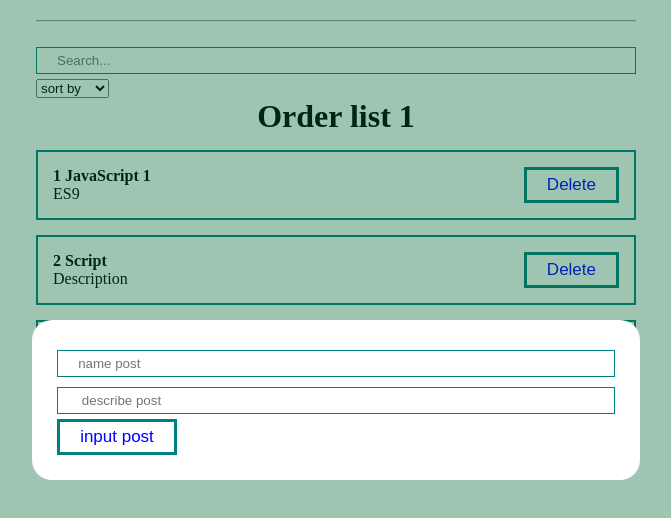
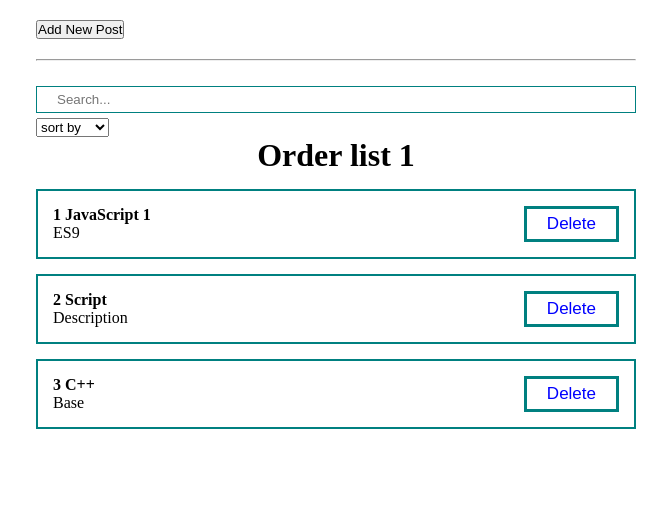
Before and after one commit to AndSak/React-curse-AZ, a React (Create React App) app: page / in a window 1280 px wide. Shown: the top 518 px of the page, without its empty margins (304-975 px from the left). Built offline with nearby package versions, Linux system fonts and the light colour scheme.

Commit message:
feature: add setVisible()

```diff
--- a/src/App.js
+++ b/src/App.js
@@ -14,6 +14,7 @@ function App() {
   ]);
 
   const [filter, setFilter] = useState({ sort: '', query: '' });
+  const [modal, setModal] = useState(false);
 
   const sortedPosts = useMemo(() => {
     console.log('Worked getSortPosts');
@@ -30,7 +31,8 @@ function App() {
 
 
   function createPost(newPost) {
-    setPosts([...posts, newPost])
+    setPosts([...posts, newPost]);
+    setModal(false);
   };
 
   function removePost(post) {
@@ -39,7 +41,13 @@ function App() {
 
   return (
     <div className='App'>
-      <MyModal>
+
+      <button
+        style={{ marginTop: '20px' }}
+        onClick={() => setModal({ modal: false })}>
+        Add New Post</button>
+
+      <MyModal visible={modal} setVisible={setModal}>
         <PostForm create={createPost} />
       </MyModal>
 
--- a/src/components/UI/modal/MyModal.jsx
+++ b/src/components/UI/modal/MyModal.jsx
@@ -1,11 +1,19 @@
 import React from "react";
 import cla from "./MyModal.module.css"
 
-const MyModal = ({children}) => {
+const MyModal = ({ children, visible, setVisible }) => {
+    const rootClasses = [cla.myModal];
+
+    if (visible) {
+        rootClasses.push(cla.active);
+    }
 
     return (
-        <div className={[cla.myModal, cla.active].join(' ')}>
-            <div className={cla.myModalContent}>
+        <div
+            className={rootClasses.join(' ')}
+            onClick={() => setVisible(false)}>
+            <div className={cla.myModalContent}
+                onClick={(ev) => ev.stopPropagation()}>
                 {children}
             </div>
         </div>
```
